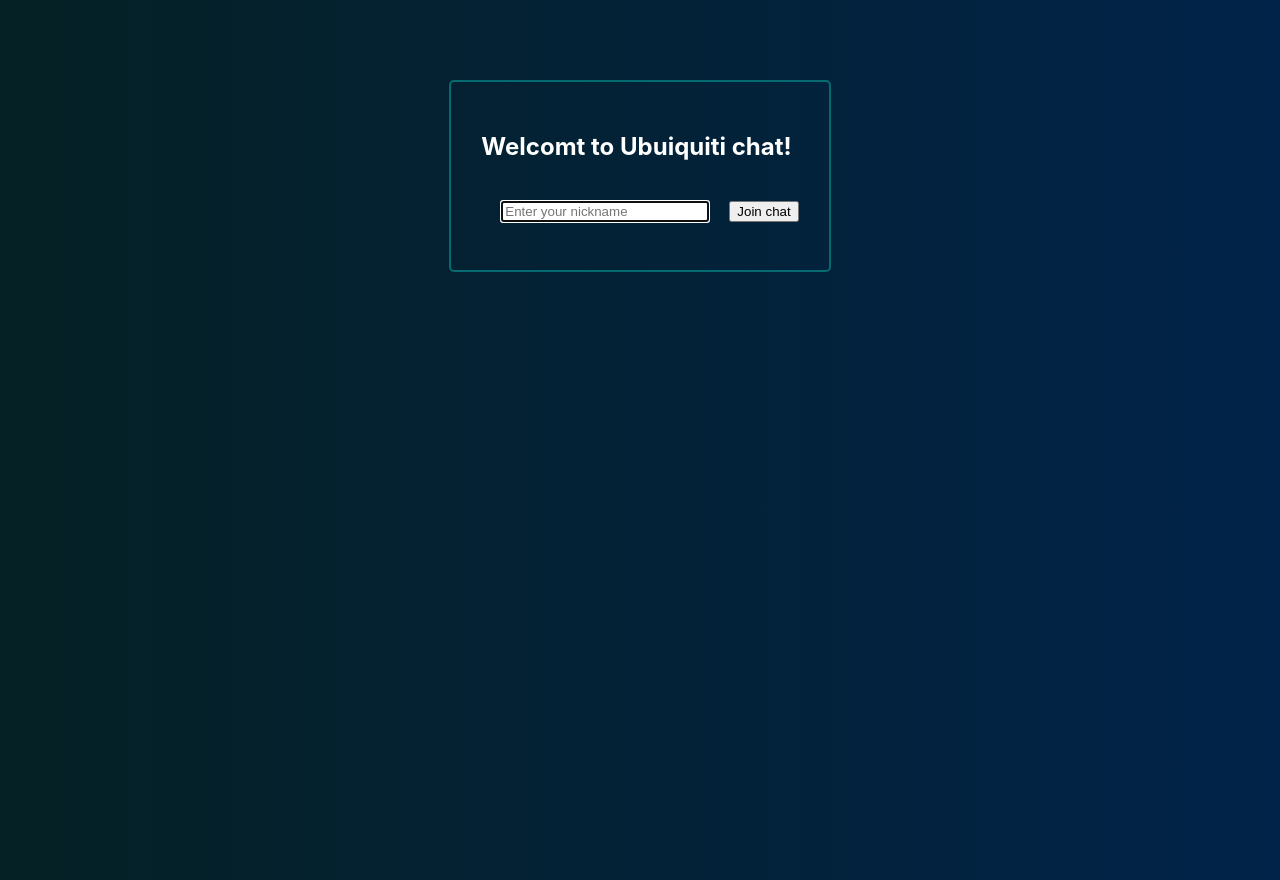
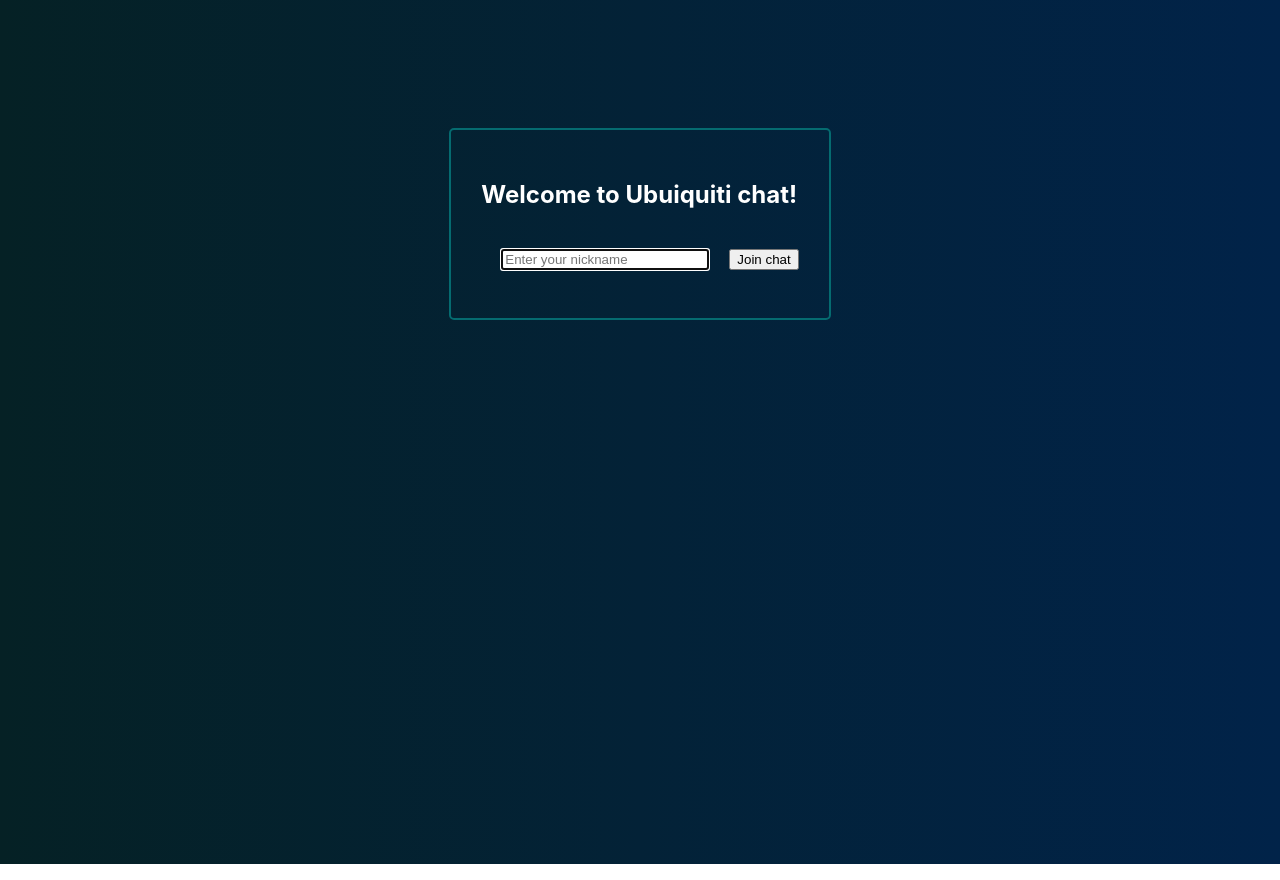
Before and after one commit to yaldar/chat-app-client, a React (Create React App) app: page / in a window 1280 px wide. Built offline with nearby package versions, Linux system fonts and the light colour scheme.

Commit message:
fixed timeout issue

```diff
--- a/src/App.css
+++ b/src/App.css
@@ -6,10 +6,27 @@
 .App {
   display: flex;
   justify-content: center;
-  padding-top: 10vh;
+  padding-top: 8vh;
   background: var(--background);
   height: 100vh;
   color: white;
+}
+
+.loginWrapper, .chat {
+  position: relative;
+  animation: mymove 1s ease-in forwards;
+  animation-iteration-count: 1;
+}
+
+@keyframes mymove {
+  from {
+    top: 0px;
+    opacity: 0;
+  }
+  to {
+    top: 8vh;
+    opacity: 1;
+  }
 }
 
 .messages {
@@ -24,7 +41,7 @@
   flex-direction: column;
 }
 
-.message{
+.message {
   margin-block-end: 5px;
   margin-block-start: 5px;
 }
@@ -33,9 +50,7 @@
   text-align: end;
   border-radius: 20px;
   box-sizing: border-box;
-
 }
-
 
 .other {
   text-align: start;
--- a/src/pages/LandingPage.tsx
+++ b/src/pages/LandingPage.tsx
@@ -54,7 +54,7 @@ const LandingPage: React.FC = () => {
 
   return (
     <div className="loginWrapper">
-      <h2>Welcomt to Ubuiquiti chat!</h2>
+      <h2>Welcome to Ubuiquiti chat!</h2>
       <form onSubmit={handleSubmit} className="login-form">
         <input
           autoFocus
```
